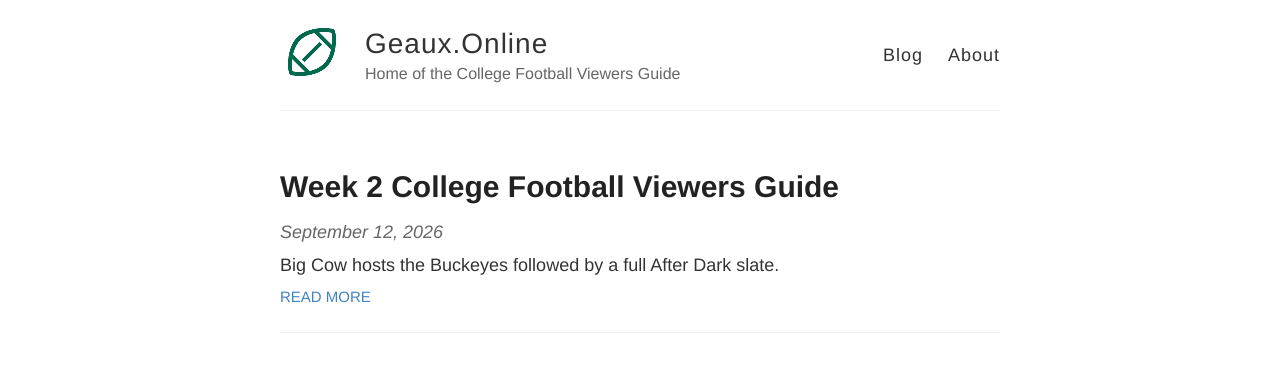
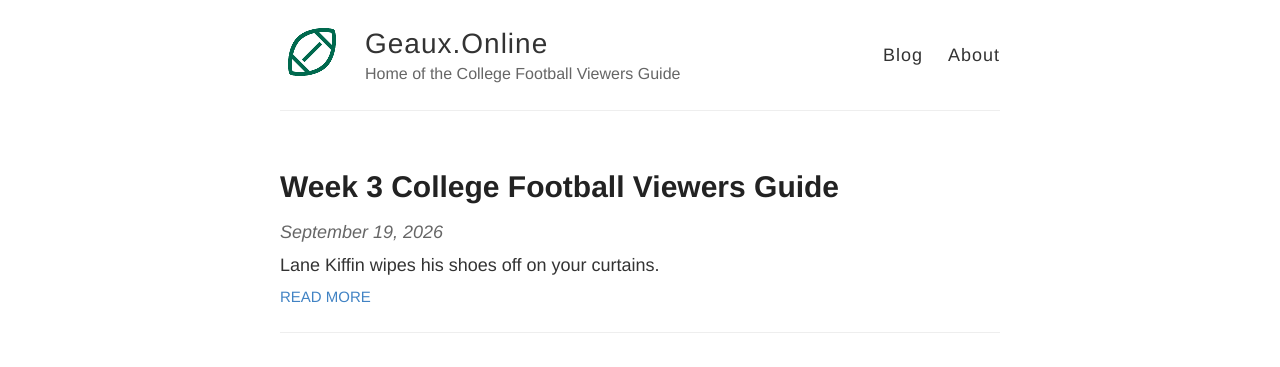
Before and after one commit to GeauxJD/geaux-site, a Jekyll site: the page built from index.html, in a window 1280 px wide. Shown: the top 367 px of the page. Built offline with Jekyll 4.4.1, drawn with Linux system fonts in a browser that asks for light colours; the list of posts is cut into pages by our own code.

Commit message:
Update title and date for cfg
Signed-off-by: Jeff Diecks <55294502+GeauxJD@users.noreply.github.com>

```diff
--- a/_posts/2026-09-19-cfg.md
+++ b/_posts/2026-09-19-cfg.md
@@ -1,9 +1,9 @@
 ---
 layout: post
-title: "Week 2 College Football Viewers Guide"
-date: 2026-09-12
+title: "Week 3 College Football Viewers Guide"
+date: 2026-09-19
 description: >-
-  Big Cow hosts the Buckeyes followed by a full After Dark slate.
+  Lane Kiffin wipes his shoes off on your curtains.
 ---
 The world’s foremost authority on college football viewership, helping tens of people clickover from Bama blowouts to more quality games since 2018!
 
```
